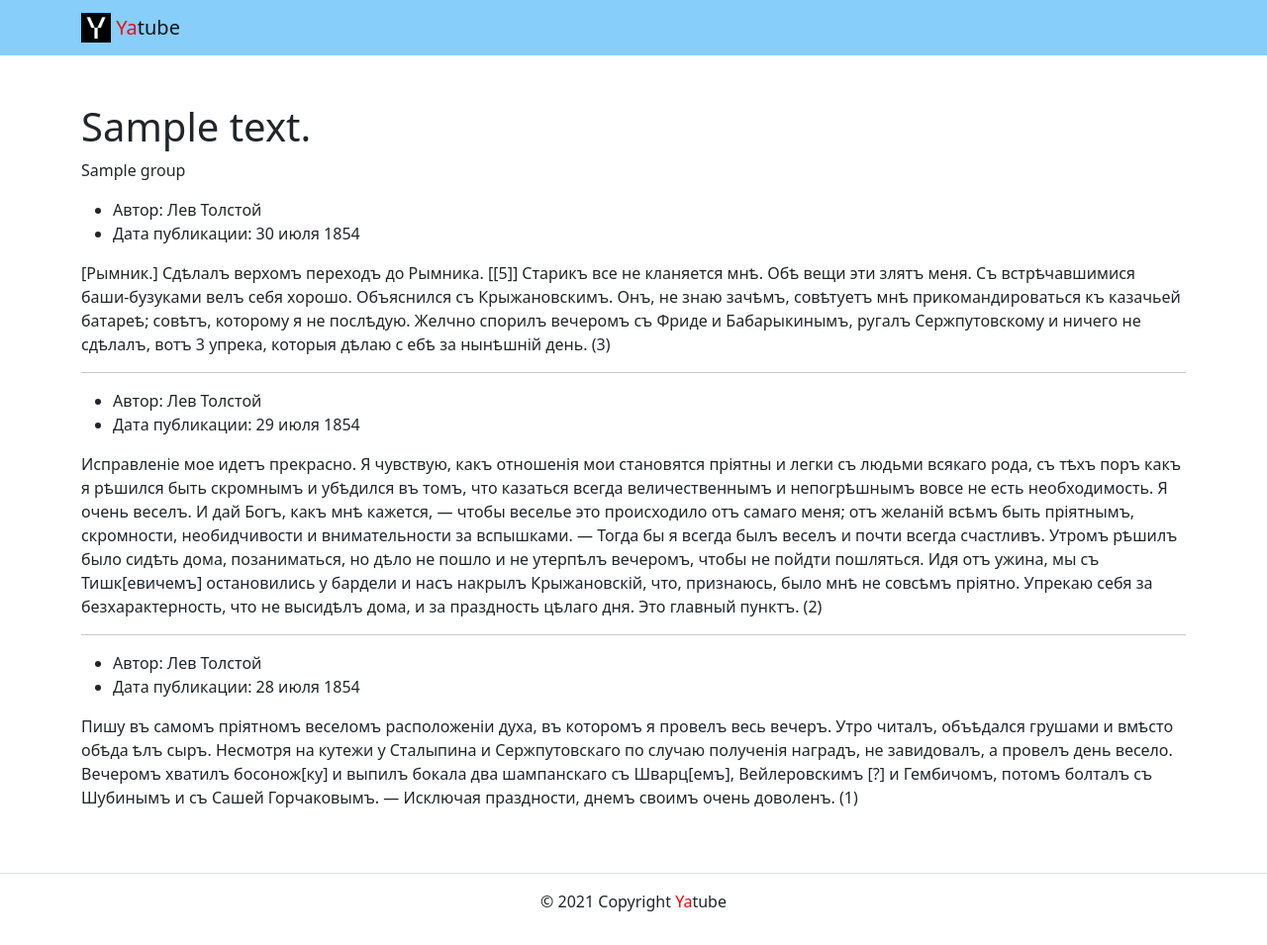
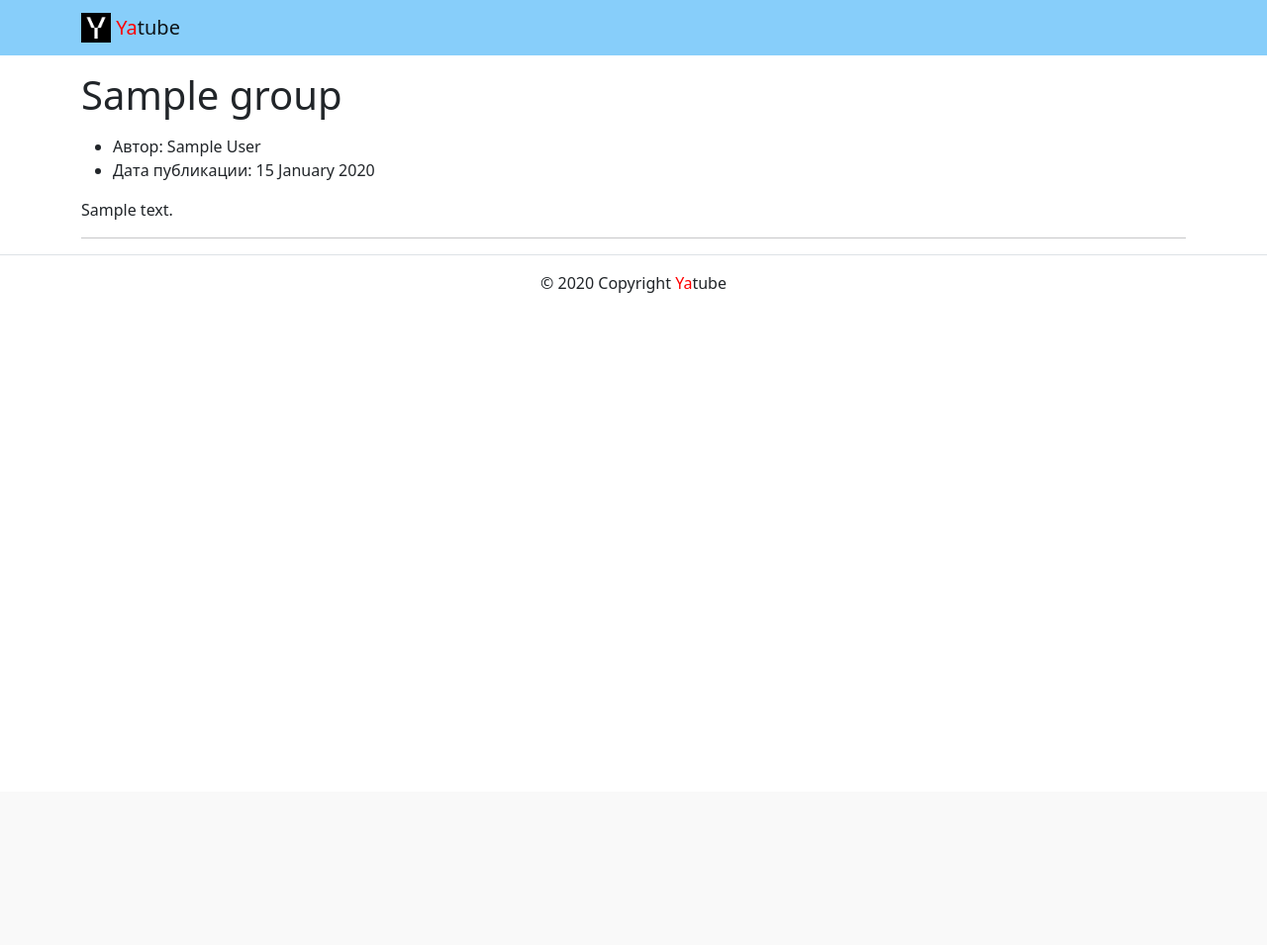
Before and after one commit to mnavicki20/yatube_project_, a Django app: template yatube/templates/posts/group_list.html in a window 1280 px wide. Shown: the whole page at 99% size. After the commit the page ends 296 px from the top, so only its background shows below. Run offline with Django 3.2, Linux system fonts and the light colour scheme; tables that the repository leaves empty hold one stand-in row (values such as "Sample post"); the template is opened without the code that fills it: values that come from a table or form of the project are taken from there, most other values are stand-ins (such as "Sample title", 1, 10 or a date in 2020); parts of the project's set-up code (start-up, migrations or seed data) failed here and were passed over; some libraries are stand-ins or nearby versions.

Commit message:
Скорректирован шаблон group_list.html

```diff
--- a/yatube/templates/includes/footer.html
+++ b/yatube/templates/includes/footer.html
@@ -1,3 +1,3 @@
 <footer class="border-top text-center py-3">
-  <p>© 2021 Copyright <span style="color:red">Ya</span>tube</p>
+  <p>© 2020 Copyright <span style="color:red">Ya</span>tube</p>
 </footer>
--- a/yatube/templates/posts/group_list.html
+++ b/yatube/templates/posts/group_list.html
@@ -1,76 +1,23 @@
 {% extends 'base.html' %}
 
 {% block title %}
-  {{ title }}
+  Записи сообщества {{ group.title }}
 {% endblock %}
 
 {% block content %}
 <main>
-  <div class="container py-5">
-    <h1>{{ text }}</h1>
-    <p>
-      {{ group }}
-    </p>
-    <article>
-      <ul>
-        <li>
-          Автор: Лев Толстой
-        </li>
-        <li>
-          Дата публикации: 30 июля 1854
-        </li>
-      </ul>
-      <p>
-        [Рымник.] Сдѣлалъ верхомъ переходъ до Рымника. [[5]] Старикъ все не кланяется мнѣ.
-        Обѣ вещи эти злятъ меня. Съ встрѣчавшимися баши-бузуками велъ себя хорошо.
-        Объяснился съ Крыжановскимъ. Онъ, не знаю зачѣмъ, совѣтуетъ мнѣ прикомандироваться
-        къ казачьей батареѣ; совѣтъ, которому я не послѣдую. Желчно спорилъ вечеромъ съ Фриде
-        и Бабарыкинымъ, ругалъ Сержпутовскому и ничего не сдѣлалъ, вотъ 3 упрека, которыя дѣлаю с
-        ебѣ за нынѣшній день. (3)
-      </p>
-    </article>
-    <hr>
-    <article>
-      <ul>
-        <li>
-          Автор: Лев Толстой
-        </li>
-        <li>
-          Дата публикации: 29 июля 1854
-        </li>
-      </ul>
-      <p>
-        Исправленіе мое идетъ прекрасно. Я чувствую, какъ отношенія мои становятся пріятны и легки
-        съ людьми всякаго рода, съ тѣхъ поръ какъ я рѣшился быть скромнымъ и убѣдился въ томъ,
-        что казаться всегда величественнымъ и непогрѣшнымъ вовсе не есть необходимость. Я очень
-        веселъ. И дай Богъ, какъ мнѣ кажется, — чтобы веселье это происходило отъ самаго меня;
-        отъ желаній всѣмъ быть пріятнымъ, скромности, необидчивости и внимательности за вспышками.
-        — Тогда бы я всегда былъ веселъ и почти всегда счастливъ.
-        Утромъ рѣшилъ было сидѣть дома, позаниматься, но дѣло не пошло и не утерпѣлъ вечеромъ,
-        чтобы не пойдти пошляться. Идя отъ ужина, мы съ Тишк[евичемъ] остановились у бардели и насъ
-        накрылъ Крыжановскій, что, признаюсь, было мнѣ не совсѣмъ пріятно. Упрекаю себя за
-        безхарактерность, что не высидѣлъ дома, и зa праздность цѣлаго дня. Это главный пунктъ. (2)
-      </p>
-    </article>
-    <hr>
-    <article>
-      <ul>
-        <li>
-          Автор: Лев Толстой
-        </li>
-        <li>
-          Дата публикации: 28 июля 1854
-        </li>
-      </ul>
-      <p>
-        Пишу въ самомъ пріятномъ веселомъ расположеніи духа, въ которомъ я провелъ весь вечеръ.
-        Утро читалъ, объѣдался грушами и вмѣсто обѣда ѣлъ сыръ. Несмотря на кутежи у Сталыпина и
-        Сержпутовскаго по случаю полученія наградъ, не завидовалъ, а провелъ день весело. Вечеромъ
-        хватилъ босонож[ку] и выпилъ бокала два шампанскаго съ Шварц[емъ], Вейлеровскимъ [?] и
-        Гембичомъ, потомъ болталъ съ Шубинымъ и съ Сашей Горчаковымъ. — Исключая праздности,
-        днемъ своимъ очень доволенъ. (1)
-      </p>
-    </article>
-  </div>
+  <div class="container">
+    <p><h1>{{ group.title }}</h1></p>
+    {% for post in posts %}
+      {% if post.group.slug in group.slug %}
+        <ul>
+          <li>Автор: {{ post.author.get_full_name }}</li>
+          <li>Дата публикации: {{ post.pub_date|date:"d E Y" }}</li>
+        </ul>
+        <p>{{ post.text }}</p>
+        <hr>
+      {% endif %}
+    {% endfor %}
+  <div>
 </main>
 {% endblock %}
```
Also changed, not shown: yatube/templates/posts/index.html (+6 -7 lines).
